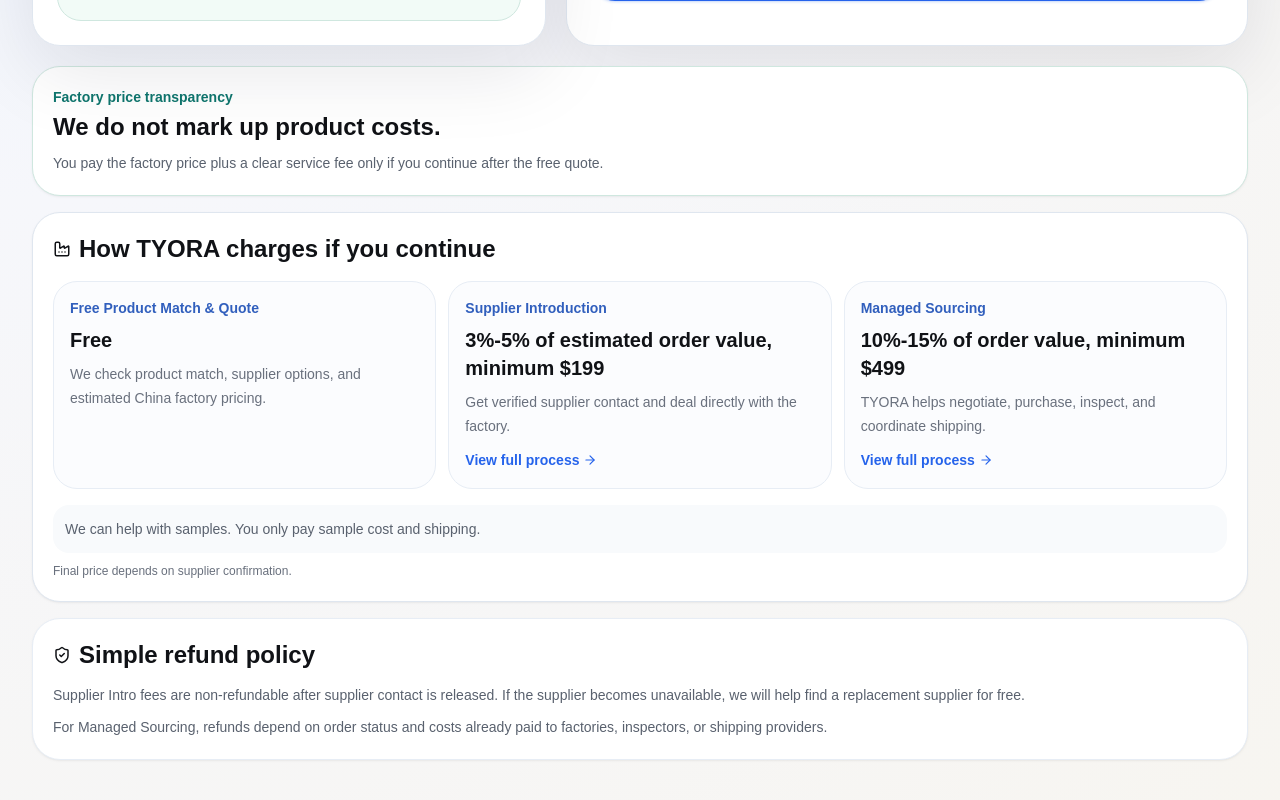
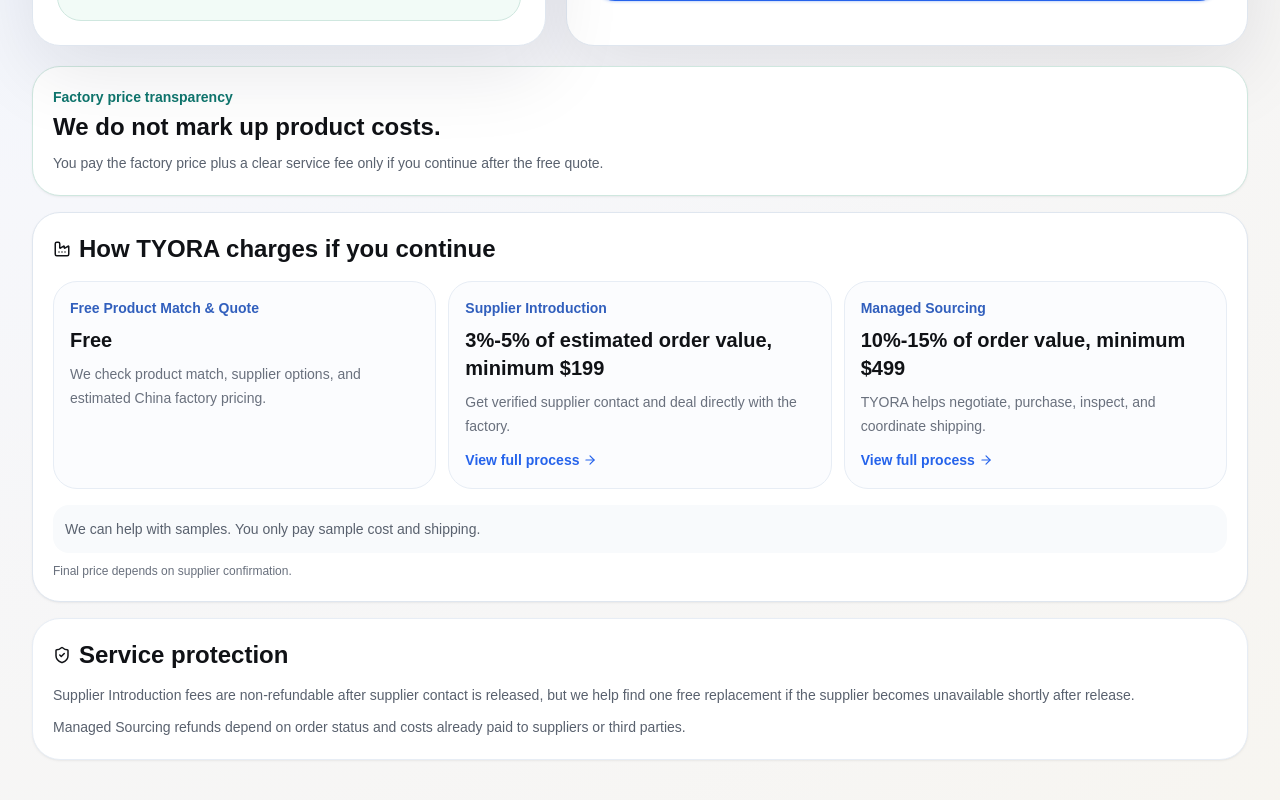
Before and after one commit to dingmumu888/tyora-mvp, a Next.js app: page /source in a window 1280 px wide. Shown: the part 623-1423 px from the top of the page. Built offline with nearby package versions, Linux system fonts and the light colour scheme; no server answers; the database is empty.

Commit message:
Refine source service protection copy

```diff
--- a/app/source/source-client.tsx
+++ b/app/source/source-client.tsx
@@ -368,13 +368,13 @@
         <div className="rounded-[28px] border border-[#e7edf5] bg-white p-5 shadow-sm shadow-[#101216]/5">
           <div className="flex items-center gap-2">
             <ShieldCheck size={18} />
-            <h2 className="text-2xl font-semibold">Simple refund policy</h2>
+            <h2 className="text-2xl font-semibold">Service protection</h2>
           </div>
           <p className="mt-3 text-sm leading-6 text-[#59616e]">
-            Supplier Intro fees are non-refundable after supplier contact is released. If the supplier becomes unavailable, we will help find a replacement supplier for free.
+            Supplier Introduction fees are non-refundable after supplier contact is released, but we help find one free replacement if the supplier becomes unavailable shortly after release.
           </p>
           <p className="mt-2 text-sm leading-6 text-[#59616e]">
-            For Managed Sourcing, refunds depend on order status and costs already paid to factories, inspectors, or shipping providers.
+            Managed Sourcing refunds depend on order status and costs already paid to suppliers or third parties.
           </p>
         </div>
       </section>
--- a/scripts/source-conversion-page-test.mjs
+++ b/scripts/source-conversion-page-test.mjs
@@ -40,13 +40,14 @@
       source.includes("<details")
   },
   {
-    name: "pricing and refund policy are explicit and short",
+    name: "pricing and service protection copy are explicit and short",
     pass:
       source.includes("Supplier Introduction") &&
       source.includes("3%-5% of estimated order value, minimum $199") &&
       source.includes("Managed Sourcing") &&
       source.includes("10%-15% of order value, minimum $499") &&
-      source.includes("Simple refund policy")
+      source.includes("Service protection") &&
+      !source.includes("Simple refund policy")
   },
   {
     name: "sample wording avoids promising free samples",
```
